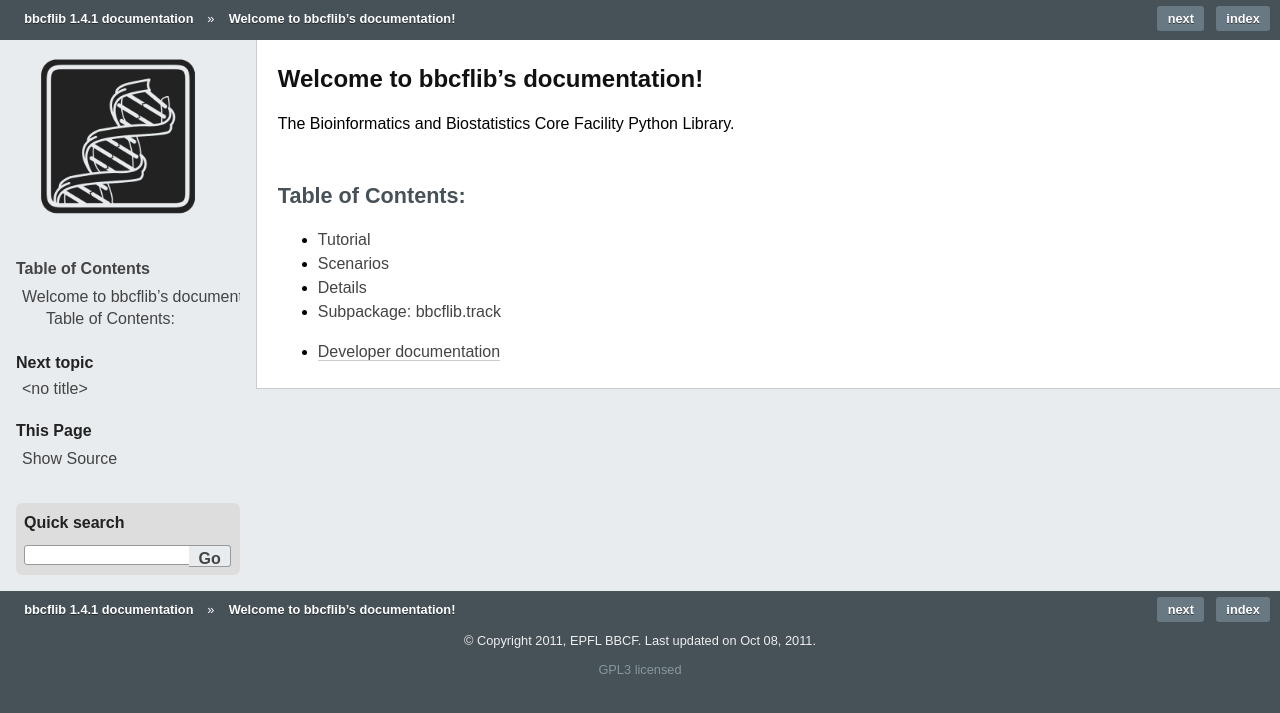
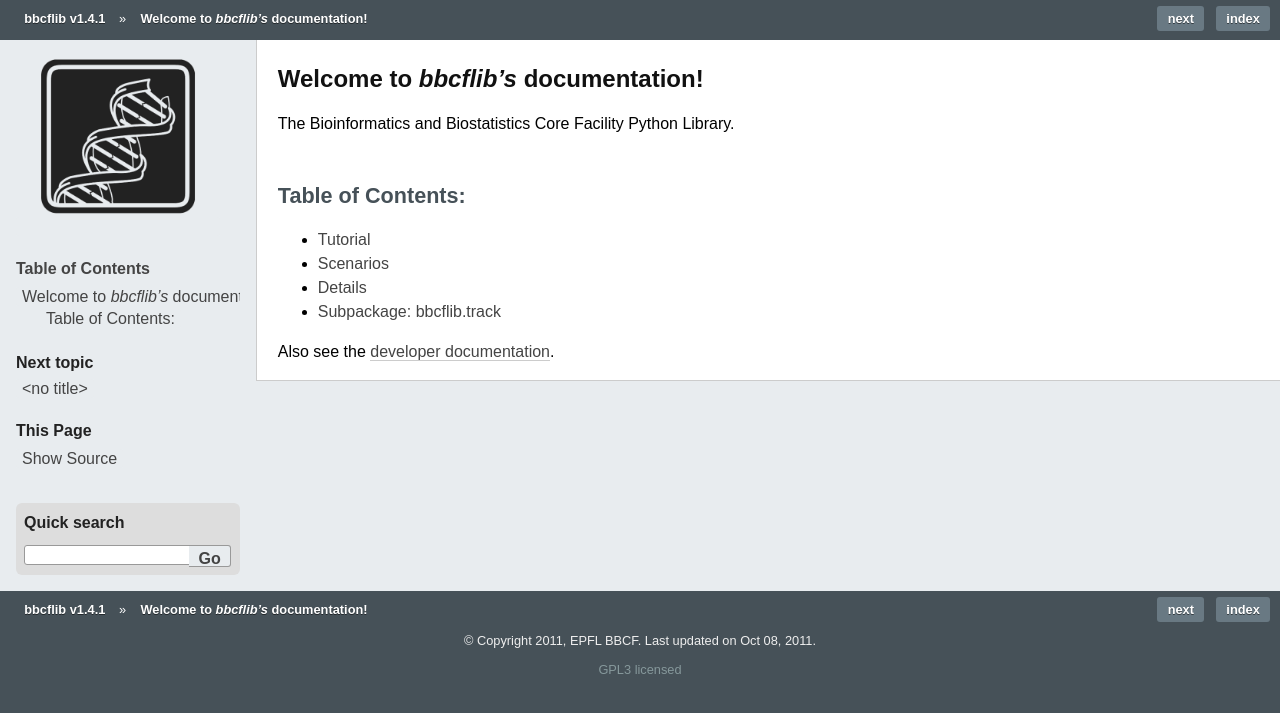
Before and after one commit to bbcf/bbcflib, a Sphinx documentation site: the page built from doc/index.rst, in a window 1280 px wide. Shown: the top 713 px of the page. Built offline with Sphinx 7.4.7, drawn with Linux system fonts in a browser that asks for light colours; formulas are drawn with MathJax 3.

Commit message:
Final documentation standardization

```diff
--- a/doc/conf.py
+++ b/doc/conf.py
@@ -100,10 +100,10 @@ html_theme_path = ["themes"]
 
 # The name for this set of Sphinx documents.  If None, it defaults to
 # "<project> v<release> documentation".
-#html_title = None
+html_title = None
 
 # A shorter title for the navigation bar.  Default is the same as html_title.
-#html_short_title = None
+html_short_title = project + " v" + release
 
 # The name of an image file (relative to this directory) to place at the top
 # of the sidebar.
--- a/doc/index.rst
+++ b/doc/index.rst
@@ -3,8 +3,8 @@
    You can adapt this file completely to your liking, but it should at least
    contain the root `toctree` directive.
 
-Welcome to bbcflib's documentation!
-===================================
+Welcome to *bbcflib's* documentation!
+=====================================
 The Bioinformatics and Biostatistics Core Facility Python Library.
 
 Table of Contents:
@@ -27,4 +27,4 @@ Table of Contents:
    bbcflib_gdv
    bbcflib_track
 
-* `Developer documentation <http://bbcf.github.com/bbcflib/>`_
+Also see the `developer documentation <http://bbcf.github.com/bbcflib/>`_.
```
